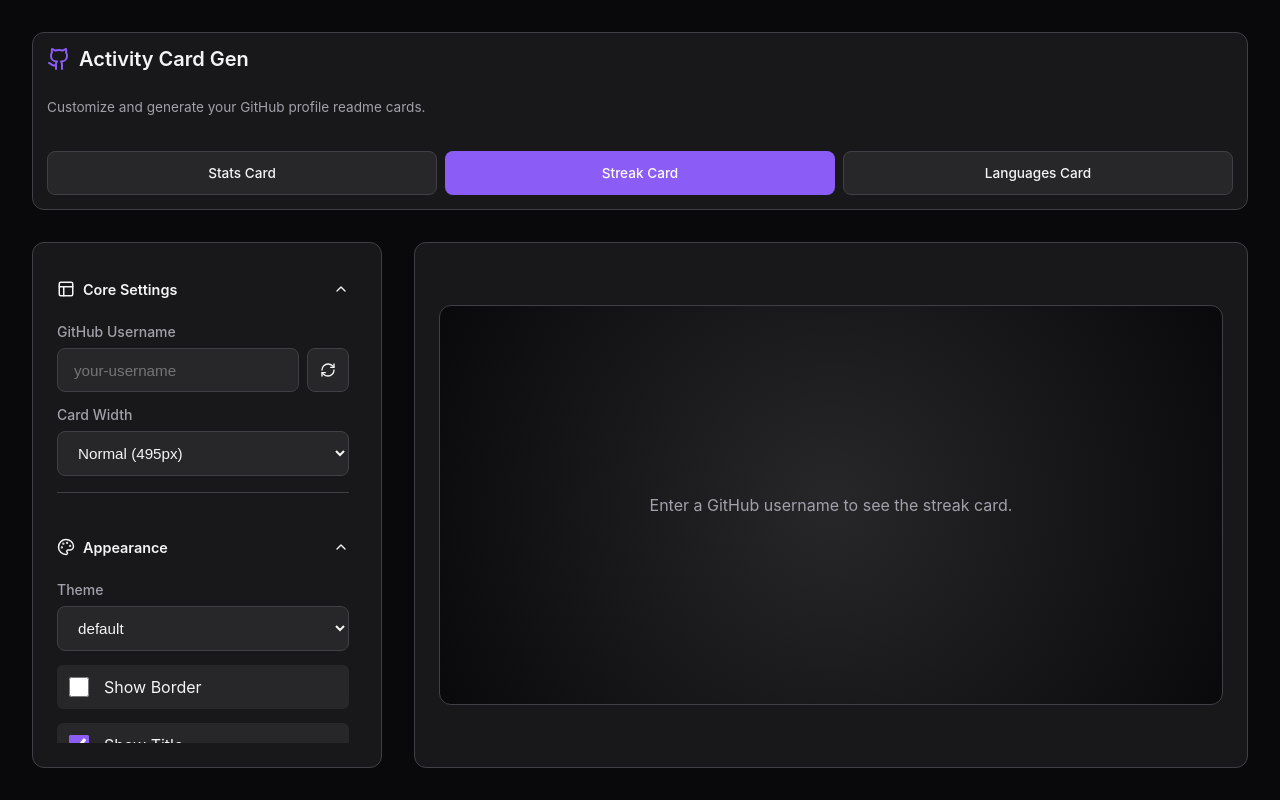
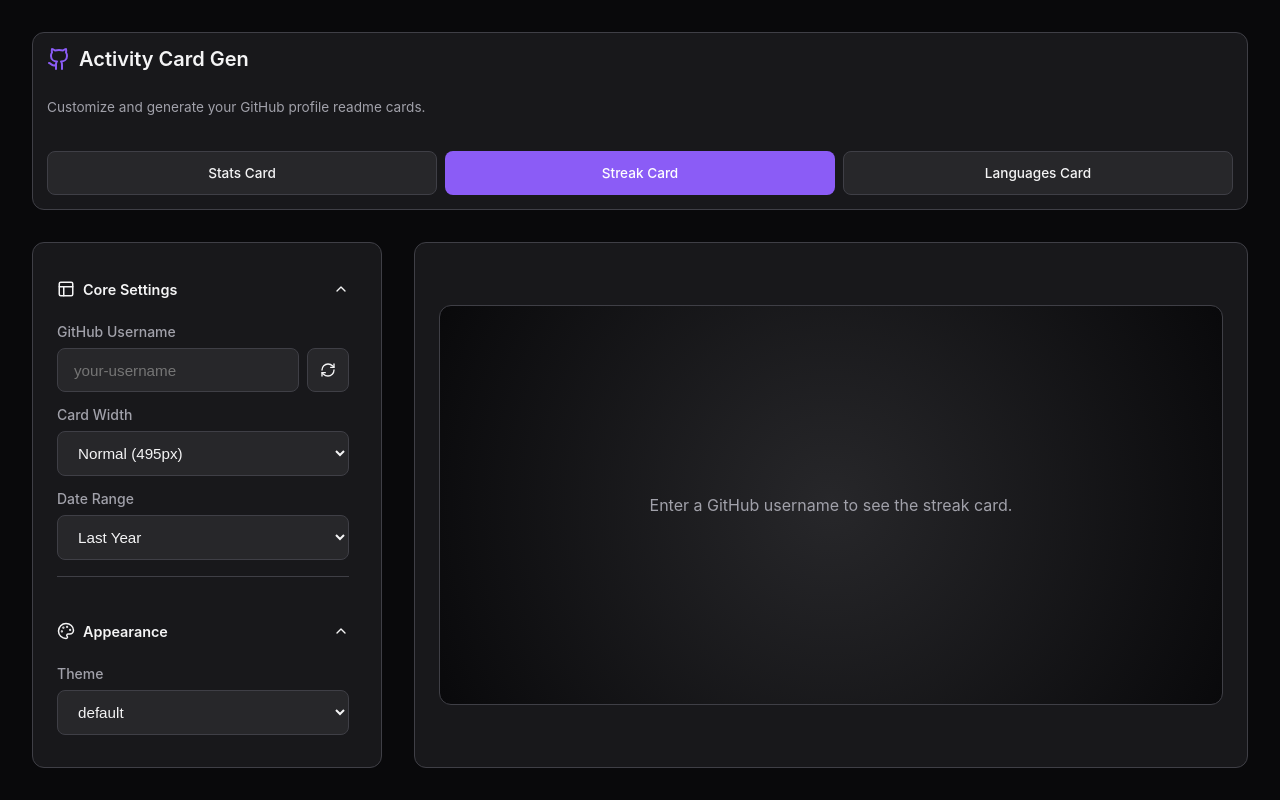
Before and after one commit to ojitxslml/ActivityCard, a React (Vite) app in the folder frontend/: page / in a window 1280 px wide. Both pictures are taken after a click on the button "Streak Card". Built offline with nearby package versions, Linux system fonts and the light colour scheme.

Commit message:
add date range

```diff
--- a/frontend/src/components/ConfigPanel.tsx
+++ b/frontend/src/components/ConfigPanel.tsx
@@ -128,6 +128,22 @@
               <option value="wide">Wide (854px)</option>
             </select>
           </div>
+          {isStreak && (
+            <div className="control-group">
+              <label className="label">Date Range</label>
+              <select
+                value={'date_range_years' in config ? config.date_range_years || 1 : 1}
+                onChange={(e) => update('date_range_years', parseInt(e.target.value, 10))}
+              >
+                <option value="1">Last Year</option>
+                <option value="2">Last 2 Years</option>
+                <option value="3">Last 3 Years</option>
+                <option value="5">Last 5 Years</option>
+                <option value="10">Last 10 Years</option>
+                <option value="20">All Time (since 2004)</option>
+              </select>
+            </div>
+          )}
           {!isStreak && (
             <div className="control-group">
               <label className="label">Card Title (Optional)</label>
--- a/frontend/src/types/streak.ts
+++ b/frontend/src/types/streak.ts
@@ -10,4 +10,5 @@
   curr_streak_color?: string;
   longest_streak_color?: string;
   width?: 'normal' | 'wide';
+  date_range_years?: number;
 }
--- a/frontend/src/utils/streakUrlBuilder.ts
+++ b/frontend/src/utils/streakUrlBuilder.ts
@@ -24,6 +24,11 @@
     params.append("width", config.width);
   }
 
+  // Date range option
+  if (config.date_range_years && config.date_range_years !== 1) {
+    params.append("date_range_years", config.date_range_years.toString());
+  }
+
   return `${baseUrl}?${params.toString()}`;
 }
 
```
Also changed, not shown: 2 other files (tests, documents, lock files or other folders).
